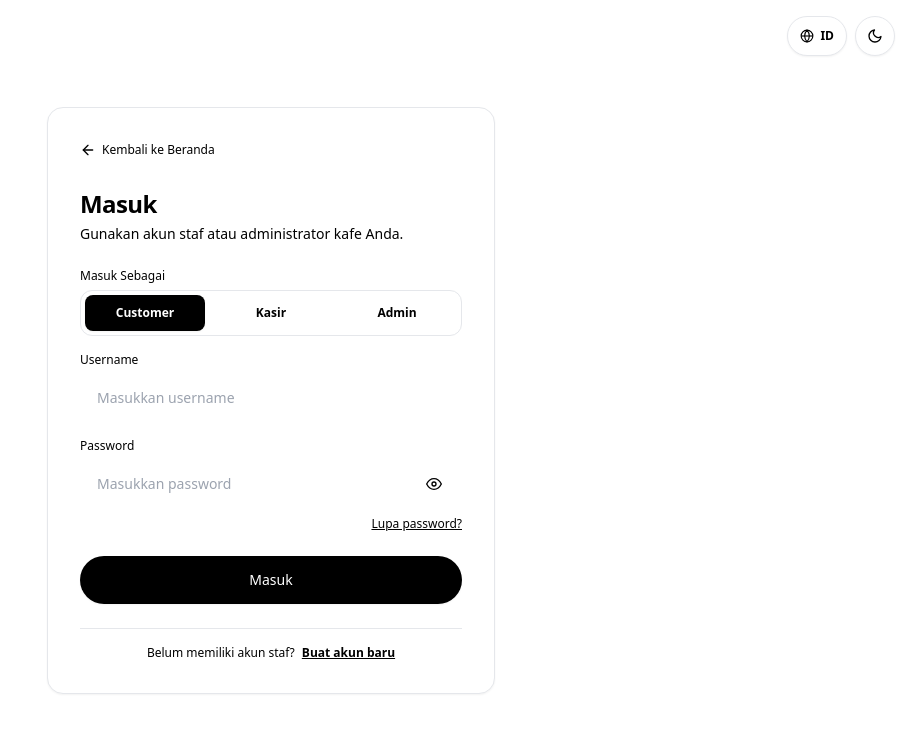
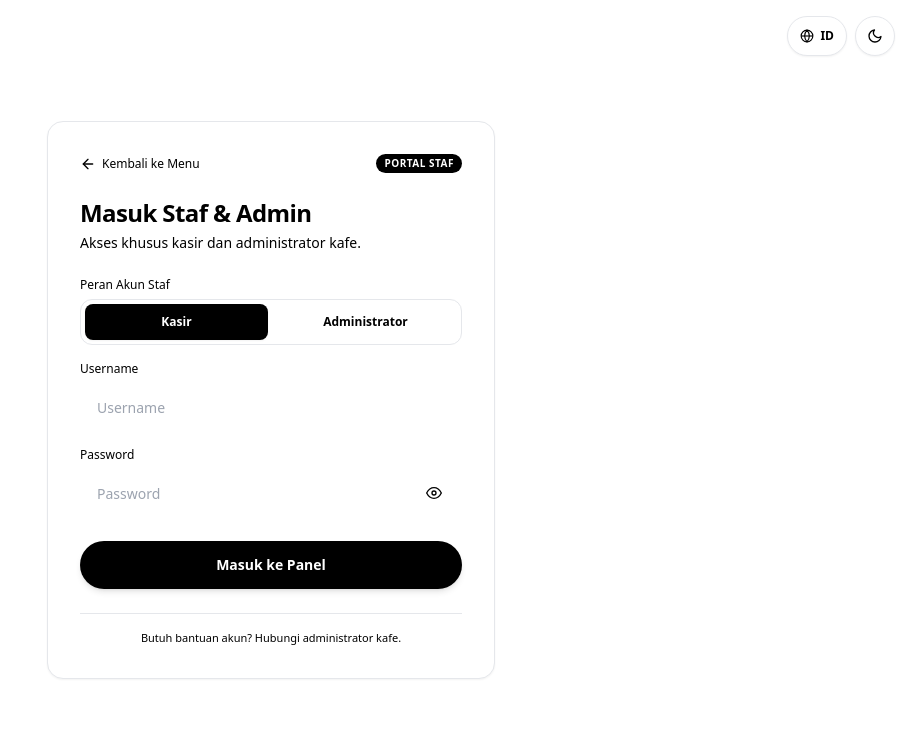
Before and after one commit to enricomoses/foodase, a PHP site: page /login in a window 1280 px wide. Shown: the top 733 px of the page, without its empty margins (369-1280 px from the left). Run offline with PHP 8.4, Linux system fonts and the light colour scheme; some libraries are stand-ins or nearby versions.

Commit message:
feat(auth): staff and administrator login portal with role toggle

```diff
--- a/app/core/Auth.php
+++ b/app/core/Auth.php
@@ -129,7 +129,7 @@ final class Auth
     }
 
     /**
-     * Wajibkan login. Jika belum, redirect ke login.php (web) atau balas 401 JSON (API/AJAX).
+     * Wajibkan login. Jika belum, redirect ke login.php / admin/login.php (web) atau balas 401 JSON (API/AJAX).
      */
     public static function requireLogin(): void
     {
@@ -137,14 +137,19 @@ final class Auth
             if (self::isApiRequest()) {
                 Response::error('Silakan login terlebih dahulu.', 401);
             } else {
-                Response::redirect('login.php');
+                $uri = $_SERVER['REQUEST_URI'] ?? '';
+                if (str_contains($uri, '/admin') || str_contains($uri, '/cashier')) {
+                    Response::redirect('admin/login.php');
+                } else {
+                    Response::redirect('login.php');
+                }
             }
         }
     }
 
     /**
      * Wajibkan salah satu role yang ditentukan. Jika tidak sesuai, tolak akses.
-     * Untuk web tampilkan 403, untuk API balas 403 JSON.
+     * Untuk web tampilkan 403 / redirect portal admin, untuk API balas 403 JSON.
      */
     public static function requireRole(array $roles): void
     {
@@ -155,6 +160,11 @@ final class Auth
             if (self::isApiRequest()) {
                 Response::error('Akses ditolak. Anda tidak memiliki izin untuk tindakan ini.', 403);
             } else {
+                $uri = $_SERVER['REQUEST_URI'] ?? '';
+                if (str_contains($uri, '/admin') || str_contains($uri, '/cashier')) {
+                    Session::set('auth_flash_error', 'Akun Anda tidak memiliki izin untuk mengakses area ini.');
+                    Response::redirect('admin/login.php');
+                }
                 http_response_code(403);
                 echo 'Akses ditolak: Anda tidak memiliki izin untuk halaman ini.';
                 exit;
--- /dev/null
+++ b/app/views/admin/login.php
@@ -0,0 +1,141 @@
+<?php
+declare(strict_types=1);
+
+/**
+ * View Login Portal Staf & Administrator (Gaya Uber Eats).
+ * Ditampilkan di dalam layouts/auth.php.
+ */
+$flashError = \App\Core\Session::get('auth_flash_error');
+if ($flashError) {
+    \App\Core\Session::forget('auth_flash_error');
+}
+?>
+<div class="space-y-6">
+  <!-- Tautan Kembali ke Beranda / Menu Pelanggan -->
+  <div class="flex items-center justify-between">
+    <a
+      href="<?= e(url()) ?>"
+      class="inline-flex items-center gap-1.5 text-xs font-medium text-subtle hover:text-ink transition-colors cursor-pointer"
+    >
+      <?= icon('arrow-left', 'h-4 w-4') ?>
+      <span data-i18n="back_to_menu"><?= e(__('back_to_menu')) ?></span>
+    </a>
+    <span class="inline-flex items-center px-2 py-0.5 rounded-full text-[10px] font-bold uppercase tracking-wider bg-black text-white dark:bg-white dark:text-black" data-i18n="admin_portal_badge">
+      <?= e(__('admin_portal_badge')) ?>
+    </span>
+  </div>
+
+  <!-- Header / Identitas Portal -->
+  <div>
+    <h1 class="text-2xl font-bold tracking-tight text-ink" data-i18n="admin_login_title"><?= e(__('admin_login_title')) ?></h1>
+    <p class="mt-1 text-sm text-subtle" data-i18n="admin_login_subtitle"><?= e(__('admin_login_subtitle')) ?></p>
+  </div>
+
+  <?php if ($flashError): ?>
+    <div class="rounded-xl bg-danger-light p-3.5 text-xs font-medium text-danger" role="alert">
+      <div class="flex items-start gap-2.5">
+        <span class="mt-0.5 h-1.5 w-1.5 shrink-0 rounded-full bg-danger"></span>
+        <span class="leading-snug"><?= e($flashError) ?></span>
+      </div>
+    </div>
+  <?php endif; ?>
+
+  <!-- Alert Error Dinamis (Kredensial salah / Throttle) -->
+  <div id="admin-login-alert" class="hidden rounded-xl bg-danger-light p-3.5 text-xs font-medium text-danger" role="alert">
+    <div class="flex items-start gap-2.5">
+      <span class="mt-0.5 h-1.5 w-1.5 shrink-0 rounded-full bg-danger"></span>
+      <span id="admin-login-alert-message" class="leading-snug"></span>
+    </div>
+  </div>
+
+  <!-- Form Login Staf -->
+  <form id="form-admin-login" action="<?= e(url('api/auth/login.php')) ?>" method="POST" novalidate autocomplete="off" class="space-y-4">
+    <?= csrf_field() ?>
+    <input type="hidden" name="scope" value="staff">
+
+    <!-- Pilihan Peran Staf: Kasir / Administrator -->
+    <div>
+      <label class="block text-xs font-medium text-subtle mb-1.5" data-i18n="admin_login_role"><?= e(__('admin_login_role')) ?></label>
+      <input type="hidden" name="role" id="admin-login-role" value="cashier">
+      <div class="grid grid-cols-2 gap-1.5 p-1 rounded-xl bg-surface border border-line" id="staff-role-pill-group">
+        <button
+          type="button"
+          class="staff-role-btn h-9 rounded-lg text-xs font-semibold transition-all bg-black text-white shadow-sm cursor-pointer"
+          data-role="cashier"
+          data-i18n="register_cashier"
+        >
+          <?= e(__('register_cashier')) ?>
+        </button>
+        <button
+          type="button"
+          class="staff-role-btn h-9 rounded-lg text-xs font-semibold text-subtle hover:text-ink transition-all cursor-pointer"
+          data-role="admin"
+          data-i18n="register_admin"
+        >
+          <?= e(__('register_admin')) ?>
+        </button>
+      </div>
+    </div>
+
+    <!-- Username -->
+    <div>
+      <label for="admin-username" class="block text-xs font-medium text-subtle mb-1.5" data-i18n="login_username"><?= e(__('login_username')) ?></label>
+      <input
+        type="text"
+        id="admin-username"
+        name="username"
+        autocomplete="off"
+        autofocus
+        class="h-12 w-full rounded-lg bg-surface px-4 text-sm text-ink placeholder-subtle border border-transparent focus:bg-white focus:border-ink focus:outline-none transition-colors"
+        placeholder="<?= e(__('login_username')) ?>"
+        data-i18n-placeholder="login_username"
+      >
+      <p id="error-admin-username" class="hidden mt-1 text-xs font-medium text-danger"></p>
+    </div>
+
+    <!-- Password -->
+    <div>
+      <label for="admin-password" class="block text-xs font-medium text-subtle mb-1.5" data-i18n="login_password"><?= e(__('login_password')) ?></label>
+      <div class="relative">
+        <input
+          type="password"
+          id="admin-password"
+          name="password"
+          autocomplete="current-password"
+          class="h-12 w-full rounded-lg bg-surface px-4 pr-11 text-sm text-ink border border-transparent focus:bg-white focus:border-ink focus:outline-none transition-colors"
+          placeholder="<?= e(__('login_password')) ?>"
+          data-i18n-placeholder="login_password"
+        >
+        <button
+          type="button"
+          class="btn-toggle-pw absolute right-3 top-1/2 -translate-y-1/2 h-8 w-8 flex items-center justify-center text-subtle hover:text-ink focus:outline-none cursor-pointer"
+          data-target="#admin-password"
+          title="Tampilkan / Sembunyikan Password"
+        >
+          <span class="icon-eye"><?= icon('eye', 'h-4 w-4') ?></span>
+          <span class="icon-eye-off hidden"><?= icon('eye-off', 'h-4 w-4') ?></span>
+        </button>
+      </div>
+      <p id="error-admin-password" class="hidden mt-1 text-xs font-medium text-danger"></p>
+    </div>
+
+    <!-- Tombol Submit Pil Hitam Utama -->
+    <div class="pt-2">
+      <button
+        type="submit"
+        id="btn-admin-login"
+        class="h-12 w-full rounded-full bg-black text-white dark:bg-white dark:text-black px-6 text-sm font-semibold shadow-md hover:opacity-90 focus:outline-none focus:ring-2 focus:ring-ink focus:ring-offset-2 transition-all cursor-pointer"
+        data-i18n="admin_login_btn"
+      >
+        <?= e(__('admin_login_btn')) ?>
+      </button>
+    </div>
+  </form>
+
+  <!-- Bagian Informasi Tambahan -->
+  <div class="border-t border-line pt-4 text-center text-xs">
+    <p class="text-[11px] text-subtle">
+      Butuh bantuan akun? Hubungi administrator kafe.
+    </p>
+  </div>
+</div>
--- a/app/views/auth/login.php
+++ b/app/views/auth/login.php
@@ -20,14 +20,14 @@ if ($flashError) {
       class="btn-cancel-login inline-flex items-center gap-1.5 text-xs font-medium text-subtle hover:text-ink transition-colors cursor-pointer"
     >
       <?= icon('arrow-left', 'h-4 w-4') ?>
-      <span>Kembali ke Beranda</span>
+      <span data-i18n="login_back_home"><?= e(__('login_back_home')) ?></span>
     </a>
   </div>
 
   <!-- Header / Wordmark Identitas -->
   <div>
-    <h1 class="text-2xl font-bold tracking-tight text-ink">Masuk</h1>
-    <p class="mt-1 text-sm text-subtle">Gunakan akun staf atau administrator kafe Anda.</p>
+    <h1 class="text-2xl font-bold tracking-tight text-ink" data-i18n="login_title"><?= e(__('login_title')) ?></h1>
+    <p class="mt-1 text-sm text-subtle" data-i18n="login_subtitle"><?= e(__('login_subtitle')) ?></p>
   </div>
 
   <?php if ($flashError): ?>
@@ -50,39 +50,11 @@ if ($flashError) {
   <!-- Form Login -->
   <form id="form-login" action="<?= e(url('api/auth/login.php')) ?>" method="POST" novalidate autocomplete="off" class="space-y-4">
     <?= csrf_field() ?>
-
-    <!-- Pilihan Masuk Sebagai (Role Selector: Semua, Kasir, Admin) -->
-    <div>
-      <label class="block text-xs font-medium text-subtle mb-1.5">Masuk Sebagai</label>
-      <input type="hidden" name="role" id="login-role" value="customer">
-      <div class="grid grid-cols-3 gap-1.5 p-1 rounded-xl bg-surface border border-line" id="role-pill-group">
-        <button
-          type="button"
-          class="role-btn h-9 rounded-lg text-xs font-semibold transition-all bg-black text-white shadow-sm cursor-pointer"
-          data-role="customer"
-        >
-          Customer
-        </button>
-        <button
-          type="button"
-          class="role-btn h-9 rounded-lg text-xs font-semibold text-subtle hover:text-ink transition-all cursor-pointer"
-          data-role="cashier"
-        >
-          Kasir
-        </button>
-        <button
-          type="button"
-          class="role-btn h-9 rounded-lg text-xs font-semibold text-subtle hover:text-ink transition-all cursor-pointer"
-          data-role="admin"
-        >
-          Admin
-        </button>
-      </div>
-    </div>
+    <input type="hidden" name="role" id="login-role" value="">
 
     <!-- Username -->
     <div>
-      <label for="username" class="block text-xs font-medium text-subtle mb-1.5">Username</label>
+      <label for="username" class="block text-xs font-medium text-subtle mb-1.5" data-i18n="login_username"><?= e(__('login_username')) ?></label>
       <input
         type="text"
         id="username"
@@ -90,14 +62,15 @@ if ($flashError) {
         autocomplete="off"
         autofocus
         class="h-12 w-full rounded-lg bg-surface px-4 text-sm text-ink placeholder-subtle border border-transparent focus:bg-white focus:border-ink focus:outline-none transition-colors"
-        placeholder="Masukkan username"
+        placeholder="<?= e(__('login_username')) ?>"
+        data-i18n-placeholder="login_username"
       >
       <p id="error-username" class="hidden mt-1 text-xs font-medium text-danger"></p>
     </div>
 
     <!-- Password Container -->
     <div>
-      <label for="password" class="block text-xs font-medium text-subtle mb-1.5">Password</label>
+      <label for="password" class="block text-xs font-medium text-subtle mb-1.5" data-i18n="login_password"><?= e(__('login_password')) ?></label>
       <div class="relative">
         <input
           type="password"
@@ -105,7 +78,8 @@ if ($flashError) {
           name="password"
           autocomplete="new-password"
           class="h-12 w-full rounded-lg bg-surface px-4 pr-11 text-sm text-ink placeholder-subtle border border-transparent focus:bg-white focus:border-ink focus:outline-none transition-colors"
-          placeholder="Masukkan password"
+          placeholder="<?= e(__('login_password')) ?>"
+          data-i18n-placeholder="login_password"
         >
         <button
           type="button"
@@ -124,8 +98,9 @@ if ($flashError) {
           type="button"
           id="btn-open-forgot"
           class="text-xs font-medium text-subtle hover:text-ink underline cursor-pointer"
+          data-i18n="login_forgot"
         >
-          Lupa password?
+          <?= e(__('login_forgot')) ?>
         </button>
       </div>
       <p id="error-password" class="hidden mt-1 text-xs font-medium text-danger"></p>
@@ -137,22 +112,24 @@ if ($flashError) {
         type="submit"
         id="btn-login"
         class="h-12 w-full rounded-full bg-black px-6 text-sm font-medium text-white shadow-sm hover:bg-neutral-800 focus:outline-none focus:ring-2 focus:ring-ink focus:ring-offset-2 transition-colors cursor-pointer"
+        data-i18n="login_btn"
       >
-        Masuk
+        <?= e(__('login_btn')) ?>
       </button>
     </div>
   </form>
 
   <!-- Bagian Buat Akun Baru -->
-  <div class="border-t border-line pt-4 text-center">
-    <p class="text-xs text-subtle">
-      Belum memiliki akun staf?
+  <div class="border-t border-line pt-4 text-center text-xs">
+    <p class="text-subtle">
+      <span data-i18n="login_no_account"><?= e(__('login_no_account')) ?></span>
       <button
         type="button"
         id="btn-open-register"
         class="font-semibold text-ink underline hover:opacity-80 transition-opacity ml-1 cursor-pointer"
+        data-i18n="login_register_link"
       >
-        Buat akun baru
+        <?= e(__('login_register_link')) ?>
       </button>
     </p>
   </div>
@@ -169,8 +146,8 @@ if ($flashError) {
       <div class="w-10 h-1 bg-line rounded-full mx-auto mb-4 sm:hidden"></div>
 
       <div class="pb-4 border-b border-line">
-        <h3 class="text-xl font-bold tracking-tight text-ink">Buat Akun Baru</h3>
-        <p class="text-xs text-subtle mt-0.5">Daftarkan akun kasir atau staf kafe baru.</p>
+        <h3 class="text-xl font-bold tracking-tight text-ink" data-i18n="register_title"><?= e(__('register_title')) ?></h3>
+        <p class="text-xs text-subtle mt-0.5" data-i18n="register_subtitle"><?= e(__('register_subtitle')) ?></p>
       </div>
 
       <form id="form-register" action="<?= e(url('api/auth/register.php')) ?>" method="POST" novalidate autocomplete="off" class="mt-4 space-y-4">
@@ -182,7 +159,7 @@ if ($flashError) {
 
         <!-- Nama Lengkap -->
         <div>
-          <label for="reg-name" class="block text-xs font-medium text-subtle mb-1.5">Nama Lengkap <span class="text-danger">*</span></label>
+          <label for="reg-name" class="block text-xs font-medium text-subtle mb-1.5"><span data-i18n="register_name"><?= e(__('register_name')) ?></span> <span class="text-danger">*</span></label>
           <input
             type="text"
             id="reg-name"
@@ -198,7 +175,7 @@ if ($flashError) {
 
         <!-- Username -->
         <div>
-          <label for="reg-username" class="block text-xs font-medium text-subtle mb-1.5">Username <span class="text-danger">*</span></label>
+          <label for="reg-username" class="block text-xs font-medium text-subtle mb-1.5"><span data-i18n="register_username"><?= e(__('register_username')) ?></span> <span class="text-danger">*</span></label>
           <input
             type="text"
             id="reg-username"
@@ -215,22 +192,24 @@ if ($flashError) {
 
         <!-- Peran / Role Akun -->
         <div>
-          <label class="block text-xs font-medium text-subtle mb-1.5">Peran Akun <span class="text-danger">*</span></label>
+          <label class="block text-xs font-medium text-subtle mb-1.5"><span data-i18n="register_role"><?= e(__('register_role')) ?></span> <span class="text-danger">*</span></label>
           <input type="hidden" name="role" id="reg-role" value="cashier">
           <div class="grid grid-cols-2 gap-2 p-1 rounded-xl bg-surface border border-line" id="reg-role-group">
             <button
               type="button"
               class="reg-role-btn h-9 rounded-lg text-xs font-semibold transition-all bg-black text-white shadow-sm cursor-pointer"
               data-role="cashier"
+              data-i18n="register_cashier"
             >
-              Kasir
+              <?= e(__('register_cashier')) ?>
             </button>
             <button
               type="button"
               class="reg-role-btn h-9 rounded-lg text-xs font-semibold text-subtle hover:text-ink transition-all cursor-pointer"
               data-role="admin"
+              data-i18n="register_admin"
             >
-              Administrator
+              <?= e(__('register_admin')) ?>
             </button>
           </div>
         </div>
--- a/public/login.php
+++ b/public/login.php
@@ -12,12 +12,14 @@ if (Auth::check()) {
     $role = Auth::role();
     if ($role === 'admin') {
         Response::redirect('admin/');
+    } elseif ($role === 'cashier') {
+        Response::redirect('cashier/');
     } else {
-        Response::redirect('cashier/');
+        Response::redirect('');
     }
 }
 
-echo View::render('auth/login', [
-    'title'   => 'Masuk',
-    'scripts' => ['js/pages/login.js'],
+echo View::render('admin/login', [
+    'title'   => 'Login Portal Staf & Administrator',
+    'scripts' => ['js/pages/admin-login.js?v=12'],
 ], 'auth');
```
Also changed, not shown: app/controllers/AuthController.php (+4 -15 lines), public/admin.php (added, +8 -0 lines), public/admin/index.php (+10 -0 lines), public/admin/login.php (added, +25 -0 lines), public/administrator.php (added, +8 -0 lines), public/administrator/index.php (added, +8 -0 lines), public/assets/js/pages/admin-login.js (added).
